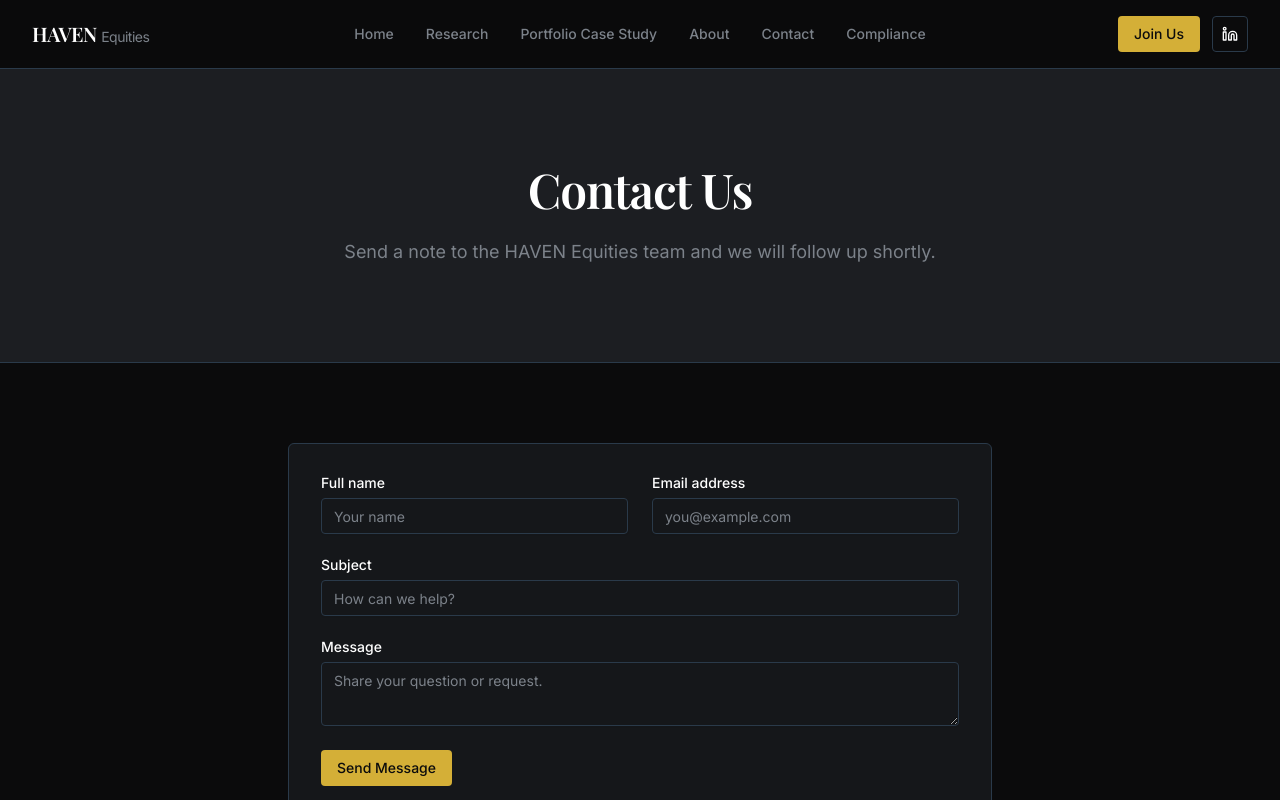
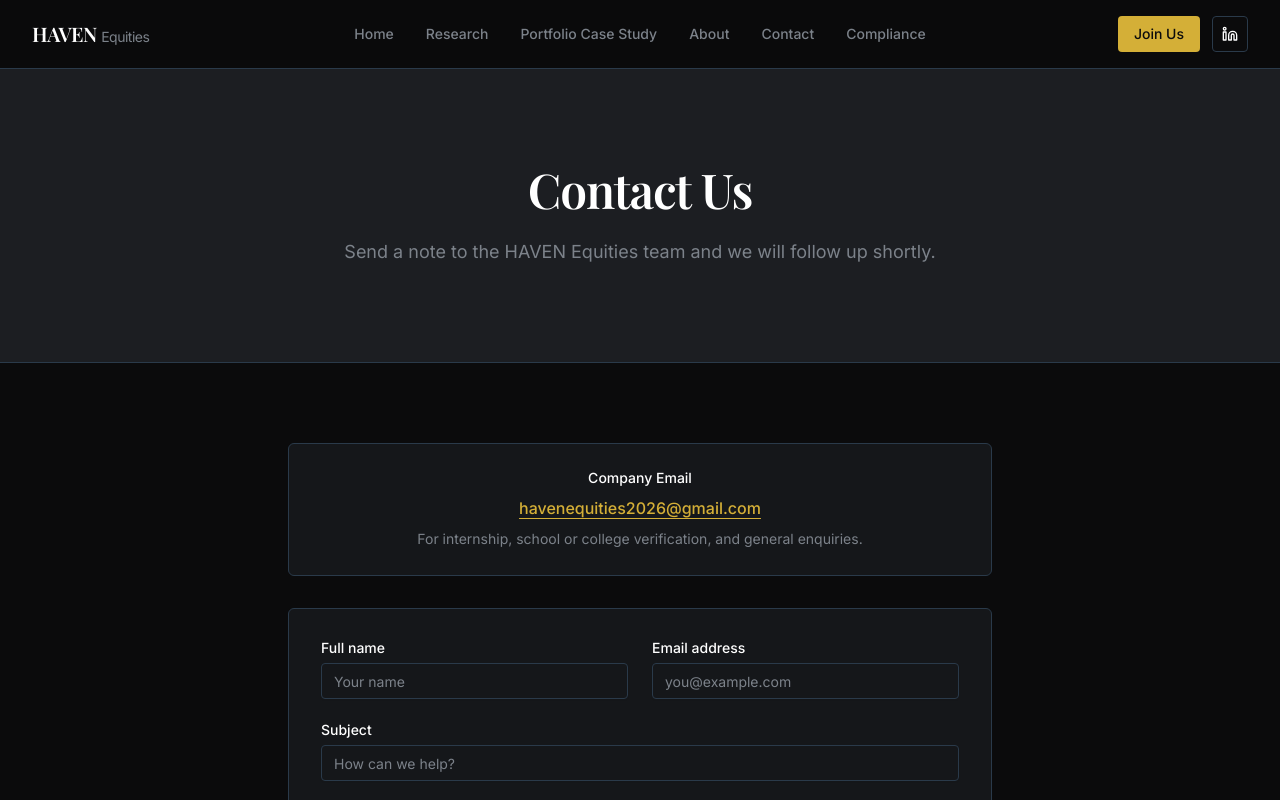
Before and after one commit to Haven-Equities/website, a Next.js app: page /contact in a window 1280 px wide. Shown: the top 800 px of the page. Built offline with nearby package versions, Linux system fonts and the light colour scheme; a web font is replaced by a local one.

Commit message:
Update page.tsx

```diff
--- a/app/contact/page.tsx
+++ b/app/contact/page.tsx
@@ -73,6 +73,19 @@
 
         <section className="py-16 lg:py-20">
           <div className="mx-auto max-w-3xl px-6 lg:px-8">
+            <div className="mb-8 rounded-lg border border-border bg-card p-6 text-center">
+              <p className="text-sm font-medium text-foreground">Company Email</p>
+              <a
+                href="mailto:havenequities2026@gmail.com"
+                className="mt-2 inline-block text-base font-medium text-primary underline underline-offset-4 hover:text-primary/80"
+              >
+                havenequities2026@gmail.com
+              </a>
+              <p className="mt-2 text-sm leading-relaxed text-muted-foreground">
+                For internship, school or college verification, and general enquiries.
+              </p>
+            </div>
+
             <form onSubmit={handleSubmit} className="space-y-6 rounded-lg border border-border bg-card p-8">
               <div className="grid gap-6 sm:grid-cols-2">
                 <div className="space-y-2">
```
